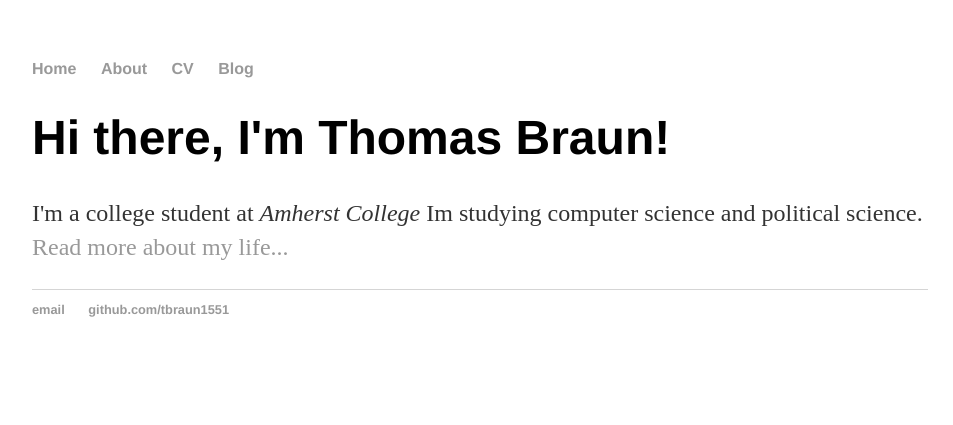
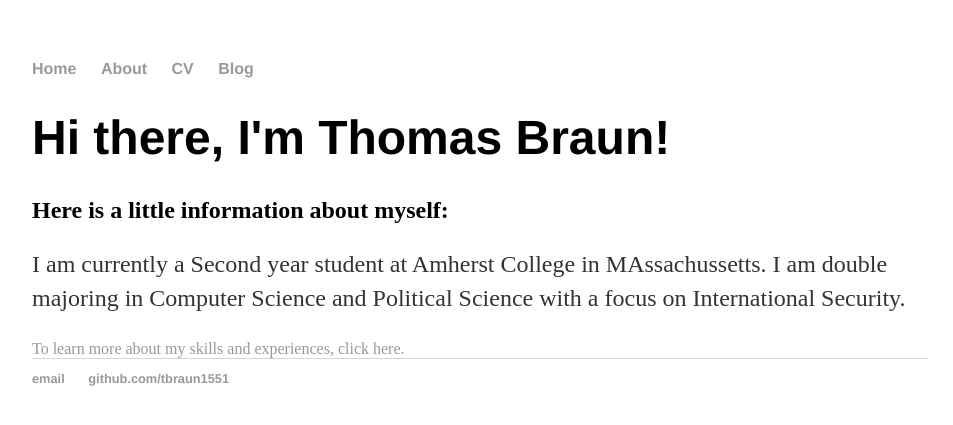
Before and after one commit to tbraun1551/tbraun1551.github.io, a Jekyll site: the page built from index.html, in a window 1280 px wide. Shown: the top 425 px of the page, without its empty margins (160-1113 px from the left). Built offline with Jekyll 4.4.1, drawn with Linux system fonts in a browser that asks for light colours.

Commit message:
Updated my description

```diff
--- a/index.html
+++ b/index.html
@@ -4,5 +4,7 @@ title: Thomas Braun
 ---
 <div class="blurb">
 	<h1>Hi there, I'm Thomas Braun!</h1>
-	<p>I'm a college student at <em>Amherst College</em> Im studying computer science and political science. <a href="/about">Read more about my life...</a></p>
+	<h2>Here is a little information about myself:</h2>
+	<p>I am currently a Second year student at Amherst College in MAssachussetts. I am double majoring in Computer Science and Political Science with a focus on International Security.</p>
+	<a href="/about">To learn more about my skills and experiences, click here.</a>
 </div><!-- /.blurb -->
```
Also changed, not shown: 1 other file.
